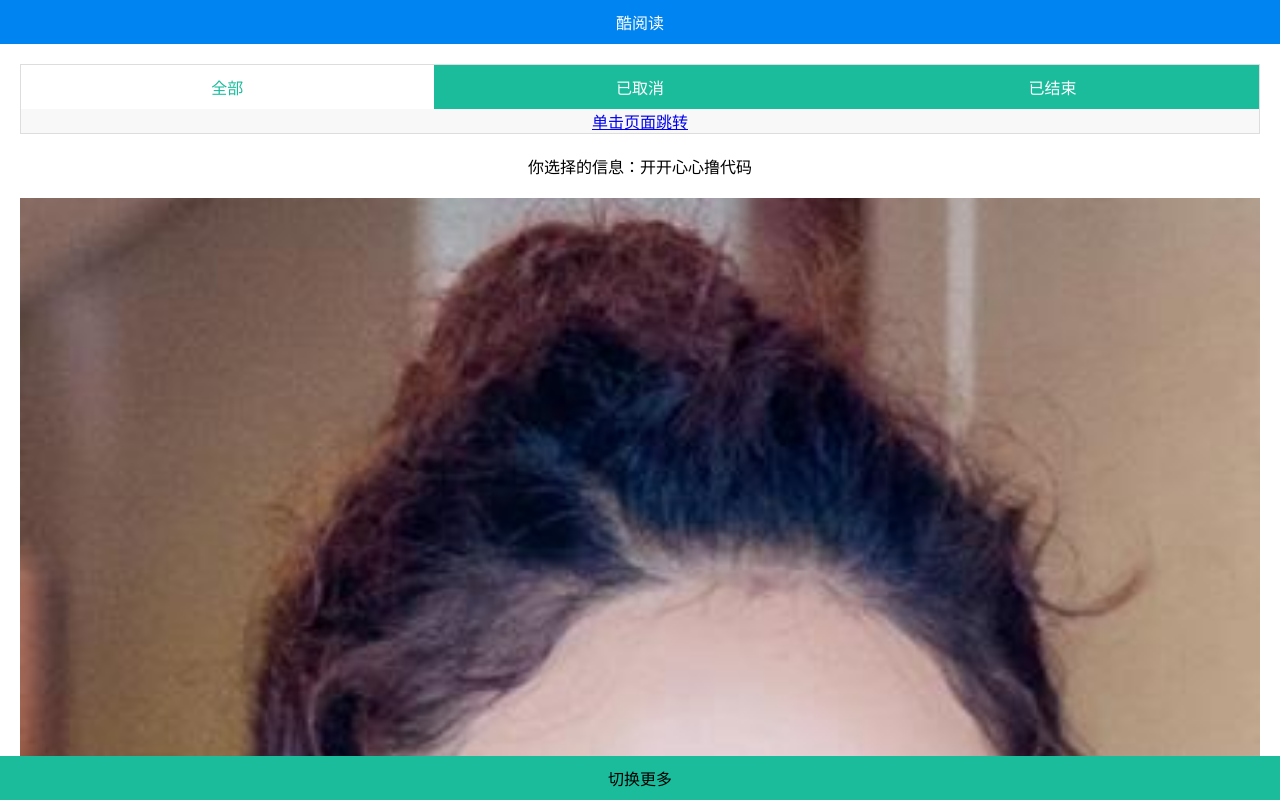
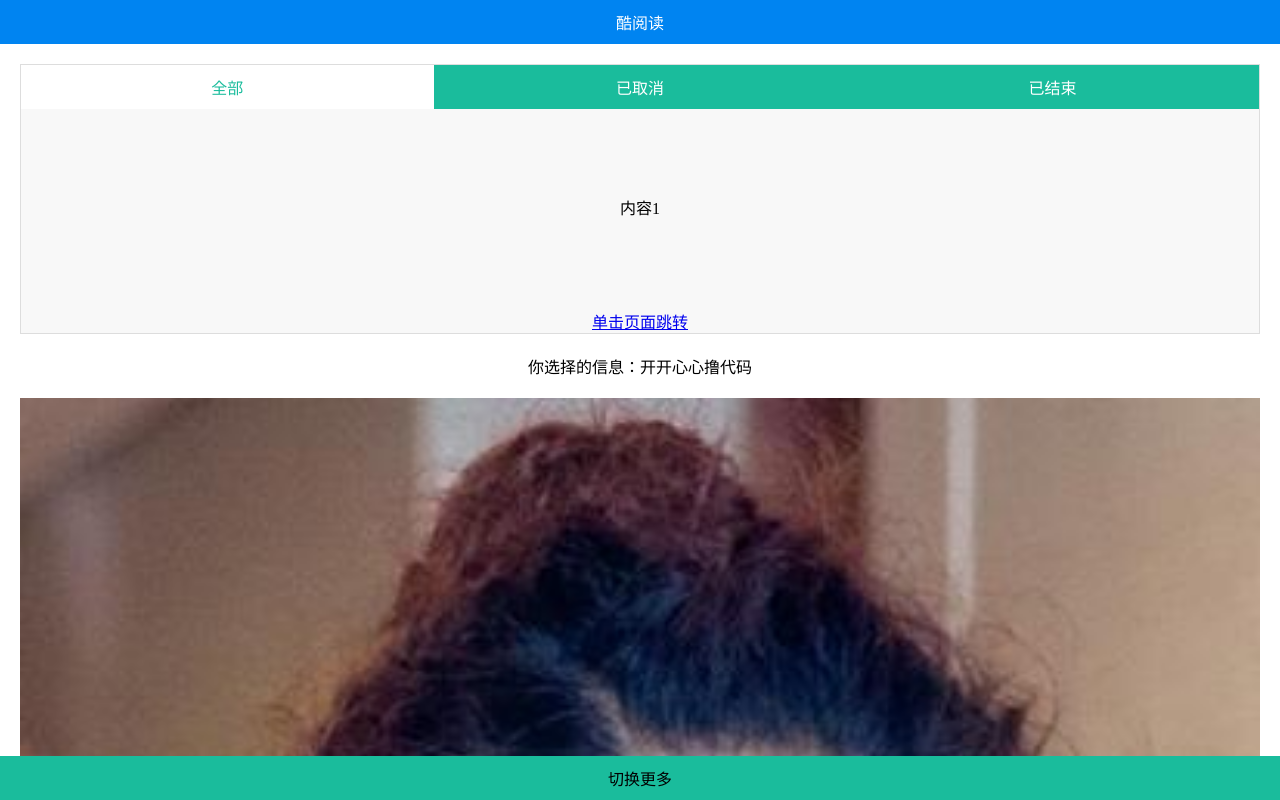
Before and after one commit to iamabby/reactFirstDemo, a React (Create React App) app: page / in a window 1280 px wide. Shown: the top 800 px of the page. Built offline with nearby package versions, Linux system fonts and the light colour scheme.

Commit message:
tab stylecss

```diff
--- a/src/component/css/style.css
+++ b/src/component/css/style.css
@@ -75,8 +75,11 @@ ol li {
   background: #fff;
 }
 .tab_content div {
+  height: 200px;
   display: none;
 }
-.dis_block {
+div.dis_block {
+  height: 200px;
+  line-height: 200px;
   display: block;
 }
--- a/src/component/css/style.less
+++ b/src/component/css/style.less
@@ -65,8 +65,11 @@ ul,div,table,td,tr,th,ol{
     }
 }
 .tab_content div{
+    height: 200px;
     display: none;
 }
-.dis_block{
+div.dis_block{
+    height: 200px;
+    line-height: 200px;
     display: block;
 }
```
